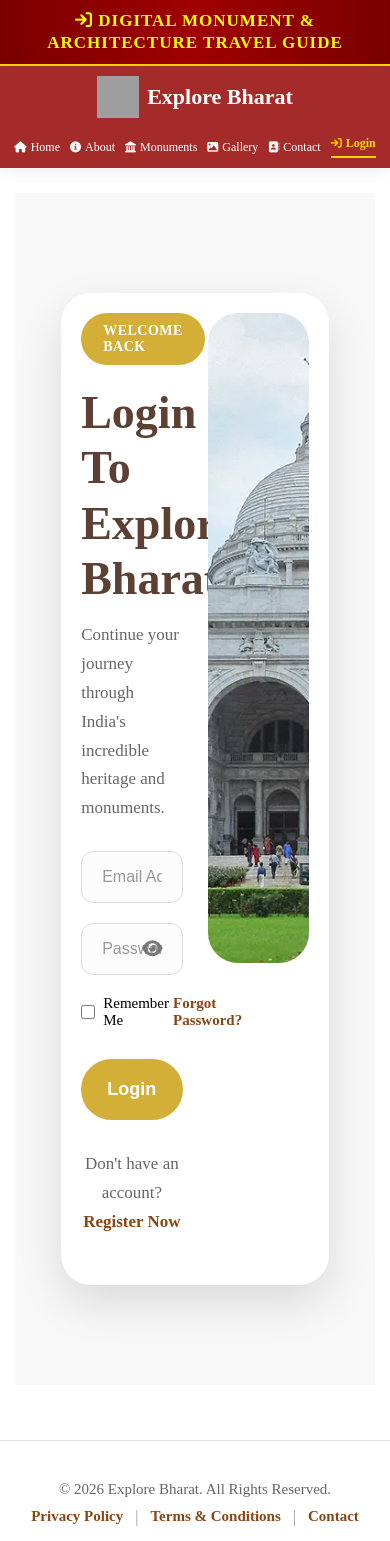
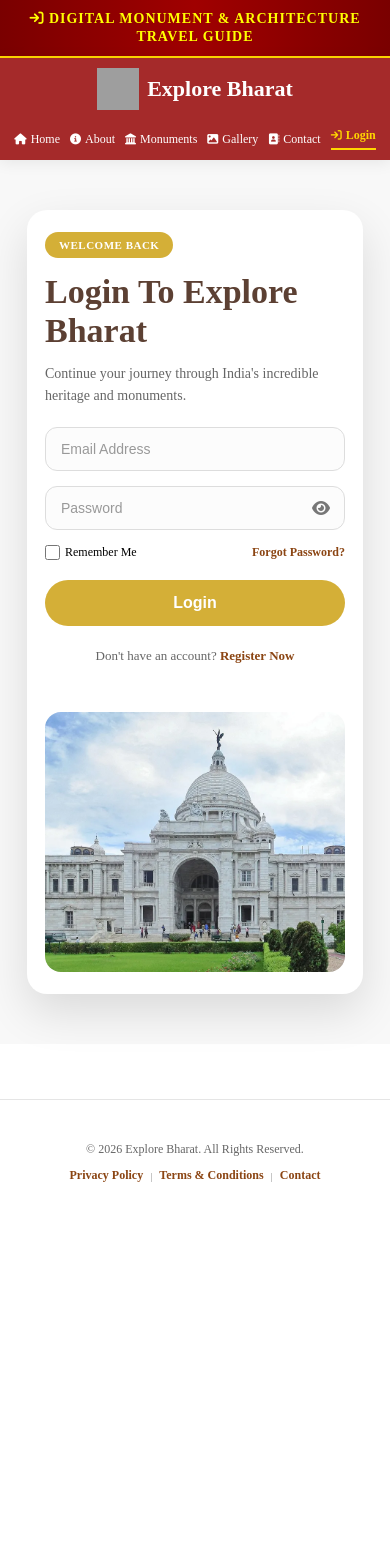
Before and after one commit to PrabalSingh324/Digital_Monument_Travel_Guide, a Django app: page /login in a window 390 px wide. After the commit the page ends 1182 px from the top, so only its background shows below. Run offline with Django 5.2, Linux system fonts and the light colour scheme; grey boxes are pictures that could not be loaded.

Commit message:
Fix mobile login responsiveness

```diff
--- a/explorebharat/static/css/login.css
+++ b/explorebharat/static/css/login.css
@@ -482,105 +482,286 @@ input[type="password"]::-ms-clear{
 
 }
 
-/* =========================
-   MOBILE RESPONSIVE FIX
-   ========================= */
+/* =========================================================
+   LOGIN PAGE - MOBILE RESPONSIVE
+   ========================================================= */
 
-@media (max-width: 768px) {
+@media screen and (max-width: 768px) {
 
     html,
     body {
         width: 100%;
         max-width: 100%;
+        margin: 0;
+        padding: 0;
         overflow-x: hidden;
+    }
+
+    /* ================= TOP BAR ================= */
+
+    .top-bar {
+        width: 100%;
+        padding: 10px 8px;
+        font-size: 14px;
+        line-height: 1.3;
+        letter-spacing: 1px;
+    }
+
+    .top-bar p {
+        margin: 0;
+    }
+
+
+    /* ================= NAVBAR ================= */
+
+    header {
+        width: 100%;
+        position: sticky;
+        top: 0;
+        z-index: 1000;
+    }
+
+    .navdiv {
+        width: 100%;
+        max-width: 100%;
+        margin: 0;
+        padding: 10px 8px;
+
+        display: flex;
+        flex-direction: column;
+        justify-content: center;
+        align-items: center;
+        gap: 10px;
+    }
+
+    .logo {
+        width: 100%;
+        display: flex;
+        justify-content: center;
+        align-items: center;
+        gap: 8px;
+    }
+
+    .logo img {
+        width: 42px;
+        height: 42px;
+    }
+
+    .logo h2 {
+        font-size: 21px;
+        padding: 0;
+        margin: 0;
+    }
+
+    nav {
+        width: 100%;
+    }
+
+    nav ul {
+        width: 100%;
+        display: flex;
+        flex-wrap: wrap;
+        justify-content: center;
+        align-items: center;
+        gap: 7px 12px;
         margin: 0;
         padding: 0;
     }
 
-    .top-bar {
-        width: 100%;
-        text-align: center;
-        padding: 12px 10px;
+    nav ul li {
+        list-style: none;
+        margin: 0;
+        padding: 0;
     }
 
-    .top-bar p {
+    nav ul li a {
+        font-size: 12px;
         margin: 0;
-        font-size: 17px;
-        line-height: 1.3;
-    }
-
-    .navbar {
-        width: 100%;
-        min-width: 0;
-        height: auto;
-        padding: 12px 15px;
-        display: flex;
-        flex-wrap: wrap;
-        align-items: center;
-        justify-content: space-between;
-        box-sizing: border-box;
-    }
-
-    .logo {
-        margin: 0;
-        font-size: 20px;
-    }
-
-    .nav-links {
-        width: 100%;
-        display: flex;
-        flex-wrap: wrap;
-        justify-content: center;
-        gap: 10px;
-        margin-top: 10px;
-    }
-
-    .nav-links a {
-        font-size: 14px;
+        gap: 4px;
         white-space: nowrap;
     }
 
-    .login-section,
-    .login-container,
-    .login-box,
-    .login-card {
-        width: calc(100% - 30px);
-        max-width: 500px;
-        min-width: 0;
-        margin: 25px auto;
-        box-sizing: border-box;
+    nav ul li a i {
+        font-size: 10px;
+    }
+
+
+    /* ================= LOGIN SECTION ================= */
+
+    .login-section {
+        width: 100%;
+        min-height: auto;
+
+        padding: 30px 12px;
+
+        display: flex;
+        justify-content: center;
+        align-items: center;
     }
 
     .login-container {
-        padding: 20px;
+        width: 100%;
+        max-width: 500px;
+
+        display: flex;
+        flex-direction: column;   /* IMPORTANT */
+        align-items: stretch;
+        justify-content: center;
+
+        gap: 25px;
+
+        padding: 22px 18px;
+
+        border-radius: 20px;
     }
 
-    .login-left,
-    .login-right {
+
+    /* ================= LOGIN LEFT ================= */
+
+    .login-left {
         width: 100%;
-        min-width: 0;
+        flex: none;
     }
+
+    .login-tag {
+        padding: 7px 14px;
+        font-size: 11px;
+        margin-bottom: 14px;
+    }
+
+    .login-left h1 {
+        font-size: 34px;
+        line-height: 1.15;
+        margin-bottom: 12px;
+    }
+
+    .login-left p {
+        font-size: 14px;
+        line-height: 1.6;
+        margin-bottom: 20px;
+    }
+
+
+    /* ================= FORM ================= */
 
     .login-form {
         width: 100%;
+        display: flex;
+        flex-direction: column;
     }
 
-    input,
-    .form-control {
+    .login-form input {
         width: 100%;
-        max-width: 100%;
-        box-sizing: border-box;
+        padding: 13px 15px;
+        font-size: 14px;
     }
 
-    .login-btn,
-    button[type="submit"] {
-        width: 100%;
+    .login-form > input {
+        margin-bottom: 15px;
     }
 
-    footer {
+    .password-box {
         width: 100%;
-        box-sizing: border-box;
-        padding: 20px 15px;
+        margin-bottom: 15px;
+    }
+
+    .password-box i {
+        right: 15px;
+        font-size: 16px;
+    }
+
+
+    /* ================= LOGIN OPTIONS ================= */
+
+    .login-options {
+        width: 100%;
+
+        display: flex;
+        justify-content: space-between;
+        align-items: center;
+
+        gap: 10px;
+
+        margin-bottom: 20px;
+
+        font-size: 12px;
+    }
+
+    .login-options label {
+        gap: 5px;
+    }
+
+    .login-options input {
+        width: 15px;
+        height: 15px;
+    }
+
+    .login-options a {
+        font-size: 12px;
+    }
+
+
+    /* ================= BUTTON ================= */
+
+    .login-form button {
+        width: 100%;
+        padding: 14px;
+        font-size: 16px;
+    }
+
+
+    /* ================= REGISTER ================= */
+
+    .register-text {
+        margin-top: 20px;
+        font-size: 13px !important;
         text-align: center;
     }
+
+
+    /* ================= LOGIN IMAGE ================= */
+
+    .login-right {
+        width: 100%;
+        flex: none;
+
+        display: flex;
+        justify-content: center;
+        align-items: center;
+    }
+
+    .login-right img {
+        width: 100%;
+        height: 260px;
+
+        object-fit: cover;
+
+        border-radius: 16px;
+    }
+
+
+    /* ================= FOOTER ================= */
+
+    .login-footer {
+        width: 100%;
+        padding: 20px 12px;
+        text-align: center;
+    }
+
+    .login-footer p {
+        font-size: 12px;
+        line-height: 1.5;
+    }
+
+    .footer-links {
+        gap: 7px;
+    }
+
+    .footer-links a {
+        font-size: 12px;
+    }
+
+    .footer-links span {
+        font-size: 11px;
+    }
 }
```
